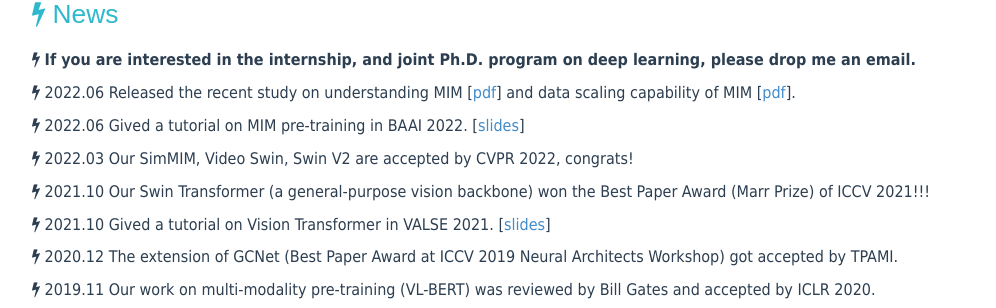
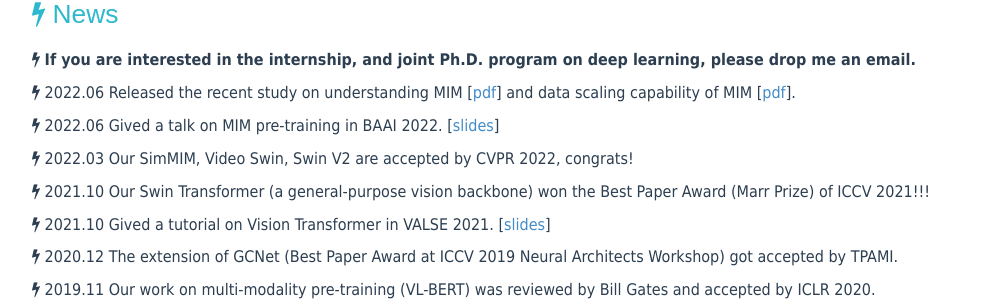
Before and after one commit to caoyue10/caoyue10.github.io, a Jekyll site: the page built from index.html, in a window 1280 px wide. Shown: the part 450-758 px from the top of the page, without its empty margins (138-1134 px from the left). Built offline with Jekyll 4.4.1, drawn with Linux system fonts in a browser that asks for light colours; the list of posts is cut into pages by our own code.

Commit message:
Update index.html

```diff
--- a/index.html
+++ b/index.html
@@ -23,11 +23,11 @@
     </p>
     <p>
     <i class="fa fa-bolt"></i>
-    2022.06 Released the recent study on understanding MIM [<a href="https://arxiv.org/abs/2205.13543">pdf</a>] and data scaling capability of MIM  [<a href="https://arxiv.org/abs/2205.13543">pdf</a>].
+    2022.06 Released the recent study on understanding MIM [<a href="https://arxiv.org/abs/2205.13543">pdf</a>] and data scaling capability of MIM  [<a href="https://arxiv.org/abs/2206.04664">pdf</a>].
     </p>
     <p>
     <i class="fa fa-bolt"></i>
-    2022.06 Gived a tutorial on MIM pre-training in BAAI 2022. [<a href="doc/valse-2021-transformer.pdf">slides</a>]
+    2022.06 Gived a talk on MIM pre-training in BAAI 2022. [<a href="doc/20220602-BAAI-MIM.pdf">slides</a>]
     </p>
     <p>
     <i class="fa fa-bolt"></i>
@@ -59,7 +59,7 @@
       <li>
 	<p><strong>SimMIM: A Simple Framework for Masked Image Modeling</strong><br>
             Zhenda Xie*<sup><span>&#8224;</span></sup>, Zheng Zhang*, <strong>Yue Cao</strong>*, Yutong Lin<sup><span>&#8224;</span></sup>, Jianmin Bao, Zhuliang Yao<sup><span>&#8224;</span></sup>, Qi Dai, Han Hu*<br>
-	    <em>IEEE Conference on Computer Vision and Pattern Recognition (<a href="http://cvpr2022.thecvf.com/"><strong>CVPR</strong></a>)</em>, 2022 [<a href="https://arxiv.org/abs/2111.09886">PDF</a>] [<a href="https://github.com/microsoft/SimMIM">Code</a>] [<a href="https://arxiv.org/abs/2205.13543">Understanding</a>]  [<a href="https://arxiv.org/abs/2205.13543">Data Scaling</a>]
+	    <em>IEEE Conference on Computer Vision and Pattern Recognition (<a href="http://cvpr2022.thecvf.com/"><strong>CVPR</strong></a>)</em>, 2022 [<a href="https://arxiv.org/abs/2111.09886">PDF</a>] [<a href="https://github.com/microsoft/SimMIM">Code</a>] [<a href="https://arxiv.org/abs/2205.13543">Understanding</a>]  [<a href="https://arxiv.org/abs/2206.04664">Data Scaling</a>]
 	</p>
       </li>
       <li>
```
